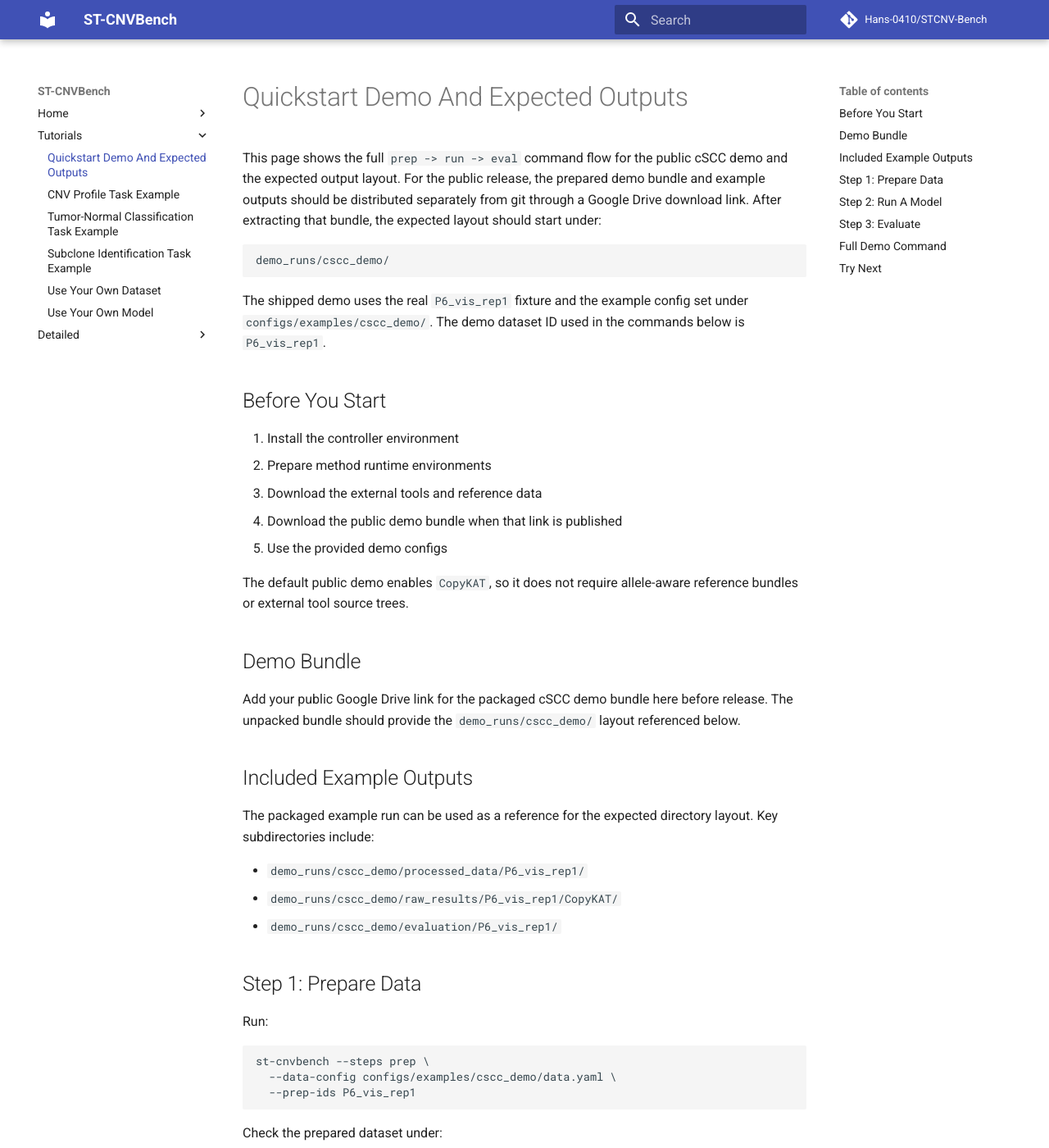
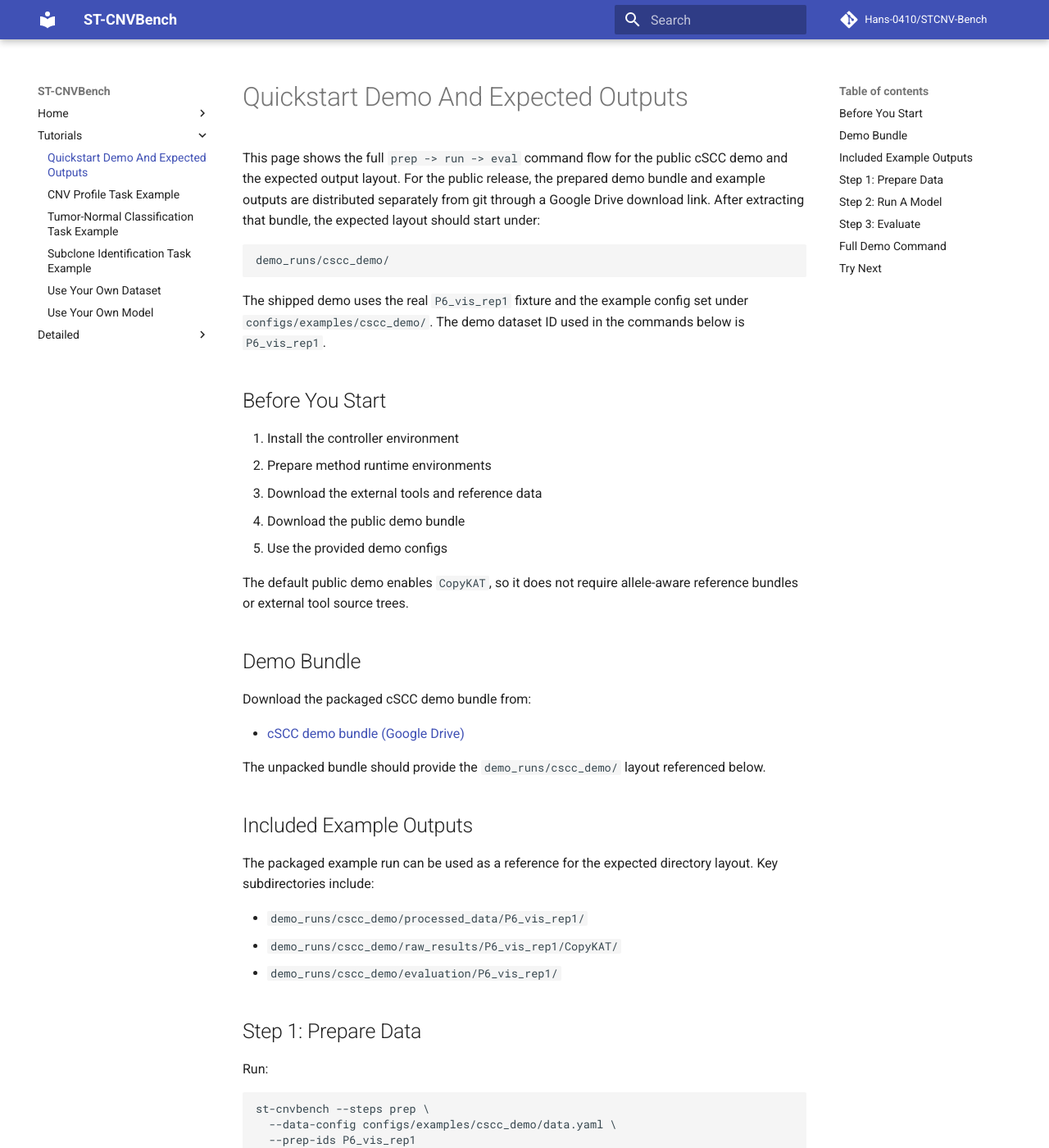
Before and after one commit to YangLabHKUST/ST-CNABench, an MkDocs documentation site: the page built from docs/tutorials/quickstart_demo.md, in a window 1280 px wide and 1400 px high. Shown: the whole window at 82% size. Built offline with MkDocs 1.6.1 and Material for MkDocs 9.7.7, drawn with Linux system fonts in a browser that asks for light colours; comment, search, counter and statistics services are not loaded.

Commit message:
Add public demo bundle download link

````diff
--- a/docs/tutorials/quickstart_demo.md
+++ b/docs/tutorials/quickstart_demo.md
@@ -1,7 +1,7 @@
 # Quickstart Demo And Expected Outputs
 
 This page shows the full `prep -> run -> eval` command flow for the public cSCC demo and the expected output layout.
-For the public release, the prepared demo bundle and example outputs should be distributed separately from git through a Google Drive download link.
+For the public release, the prepared demo bundle and example outputs are distributed separately from git through a Google Drive download link.
 After extracting that bundle, the expected layout should start under:
 
 ```text
@@ -16,14 +16,17 @@ The demo dataset ID used in the commands below is `P6_vis_rep1`.
 1. Install the controller environment
 2. Prepare method runtime environments
 3. Download the external tools and reference data
-4. Download the public demo bundle when that link is published
+4. Download the public demo bundle
 5. Use the provided demo configs
 
 The default public demo enables `CopyKAT`, so it does not require allele-aware reference bundles or external tool source trees.
 
 ## Demo Bundle
 
-Add your public Google Drive link for the packaged cSCC demo bundle here before release.
+Download the packaged cSCC demo bundle from:
+
+- [cSCC demo bundle (Google Drive)](https://drive.google.com/file/d/1WvsmmnYYDYwAq87ZdIw50NHOyNNwXhEp/view?usp=drive_link)
+
 The unpacked bundle should provide the `demo_runs/cscc_demo/` layout referenced below.
 
 ## Included Example Outputs
````
Also changed, not shown: docs/installation.md (+6 -2 lines).
